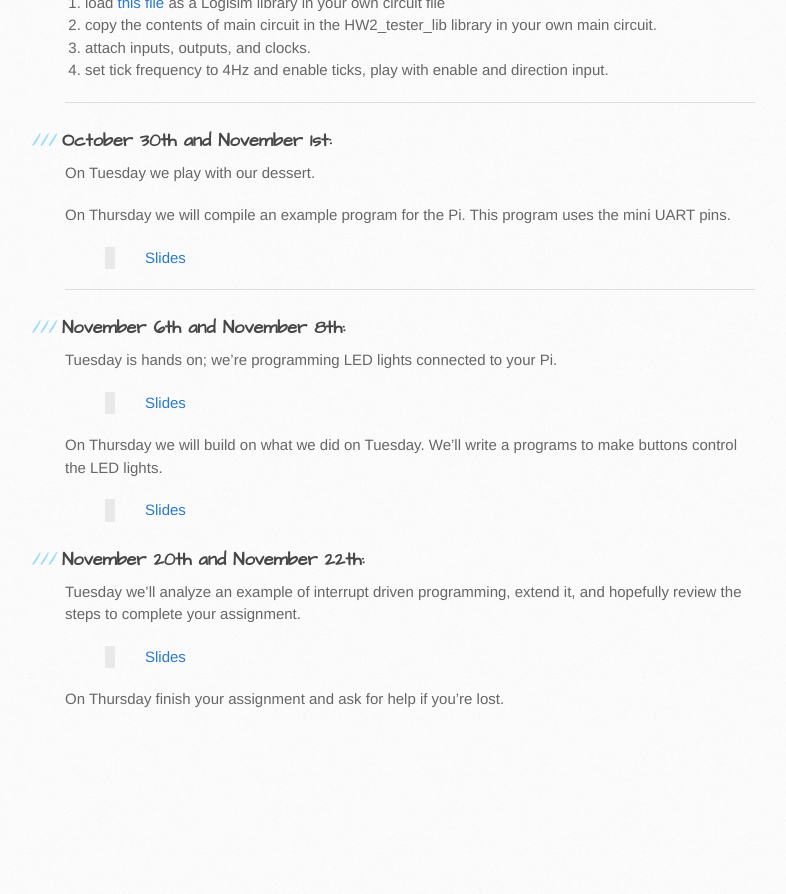
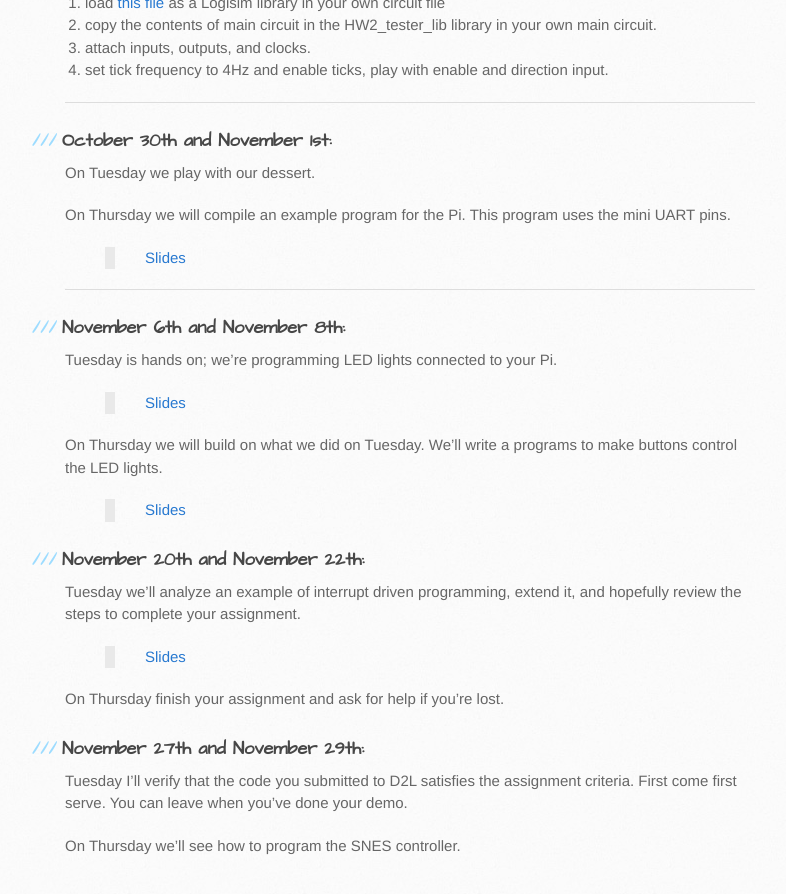
Before and after one commit to philstutorials/philstutorials.github.io, a Jekyll site: the page built from CPSC359.md, in a window 1280 px wide and 900 px high, scrolled down 1709 px. Shown: the top 894 px of the window, without its empty margins (105-891 px from the left). Built offline with Jekyll 4.4.1, drawn with Linux system fonts in a browser that asks for light colours; our own code applies the rules of GitHub Pages for plain Markdown files; before the commit the page ends 2462 px from its top, so only the background shows below that.

Commit message:
Update CPSC359.md

```diff
--- a/CPSC359.md
+++ b/CPSC359.md
@@ -89,3 +89,8 @@ to complete your assignment.
 > [Slides](https://slides.com/pathomas/gpio-programming-interrupts#/)
 
 On Thursday finish your assignment and ask for help if you're lost.
+
+### November 27th and November 29th:
+Tuesday I'll verify that the code you submitted to D2L satisfies the assignment criteria. First come first serve. You can leave when you've done your demo.
+
+On Thursday we'll see how to program the SNES controller.
```
